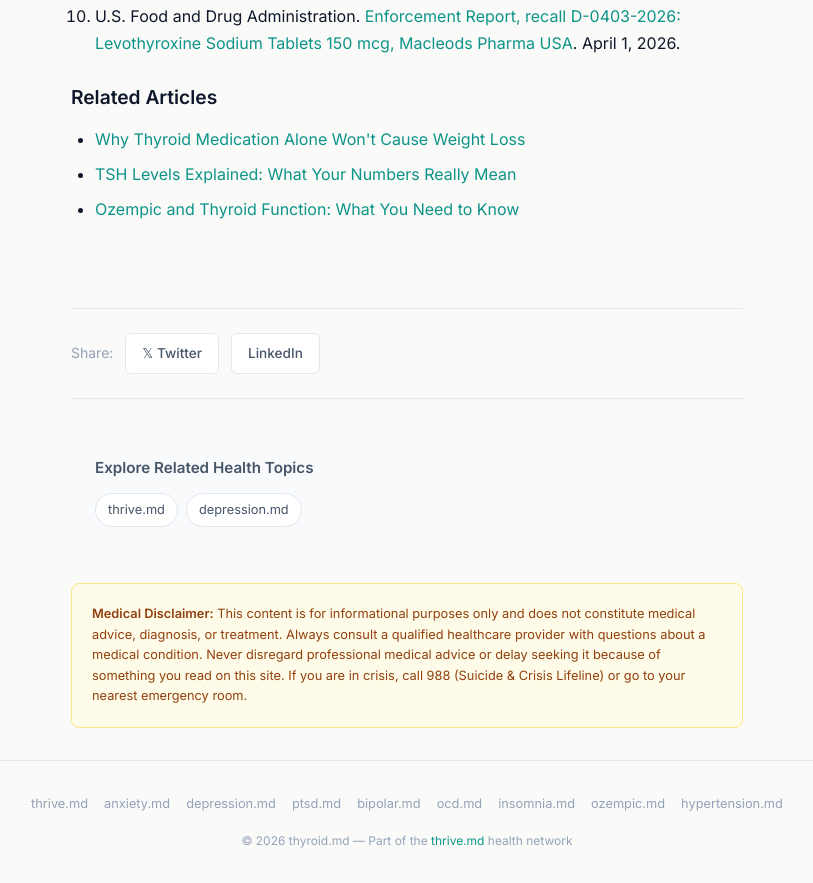
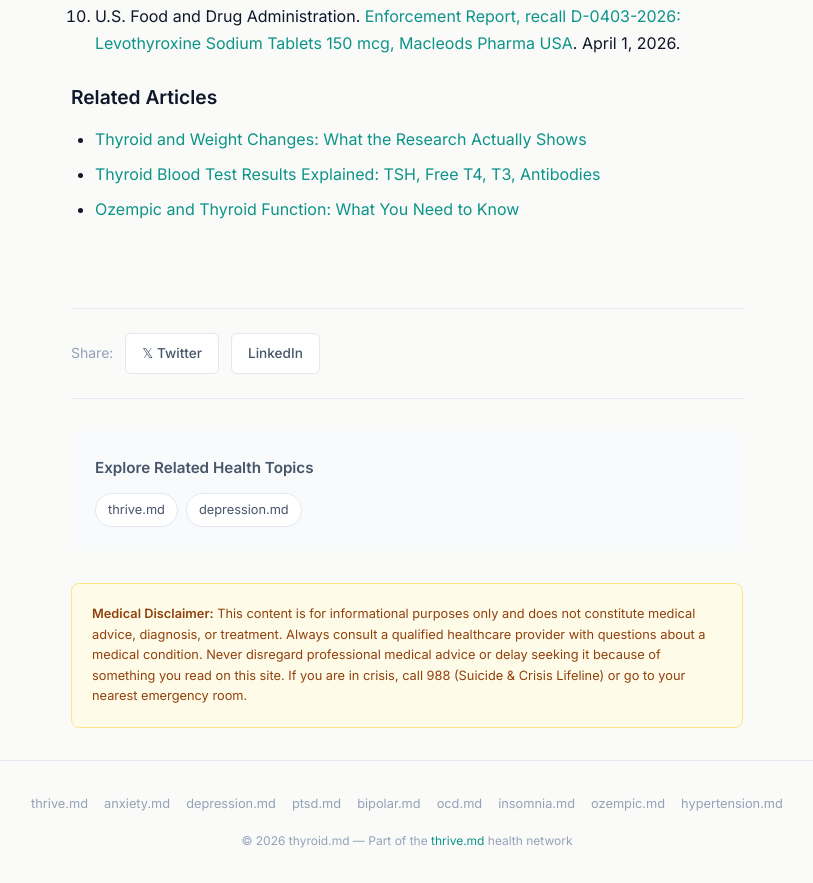
Before and after one commit to loki-mamv/thyroid-md, a plain HTML site: page blog/levothyroxine-vs-synthroid-guide/index.html in a window 1280 px wide. Shown: the part 6918-7801 px from the top of the page, without its empty margins (233-1046 px from the left). Drawn offline with Linux system fonts and the light colour scheme.

Commit message:
Fix broken internal links and redirect misspelled URLs Search Console reports as 404
Co-Authored-By: Claude Opus 5.5 <noreply@anthropic.com>

```diff
--- a/blog/levothyroxine-vs-synthroid-guide/index.html
+++ b/blog/levothyroxine-vs-synthroid-guide/index.html
@@ -339,8 +339,8 @@
 <div class="related-articles">
 <h3>Related Articles</h3>
 <ul>
-<li><a href="https://thyroid.md/blog/hypothyroid-medication-weight-loss">Why Thyroid Medication Alone Won't Cause Weight Loss</a></li>
-<li><a href="https://thyroid.md/blog/tsh-levels-explained">TSH Levels Explained: What Your Numbers Really Mean</a></li>
+<li><a href="https://thyroid.md/blog/thyroid-and-weight-changes.html">Thyroid and Weight Changes: What the Research Actually Shows</a></li>
+<li><a href="https://thyroid.md/blog/thyroid-blood-tests-explained/">Thyroid Blood Test Results Explained: TSH, Free T4, T3, Antibodies</a></li>
 <li><a href="https://ozempic.md/blog/ozempic-and-thyroid-c-cell-concerns/">Ozempic and Thyroid Function: What You Need to Know</a></li>
 </ul>
 </div>
```
